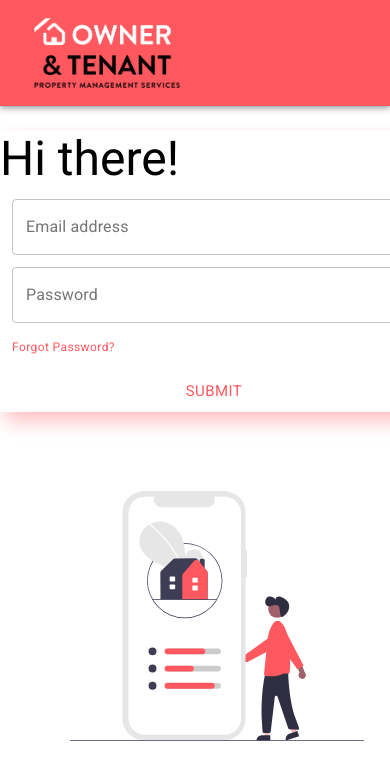
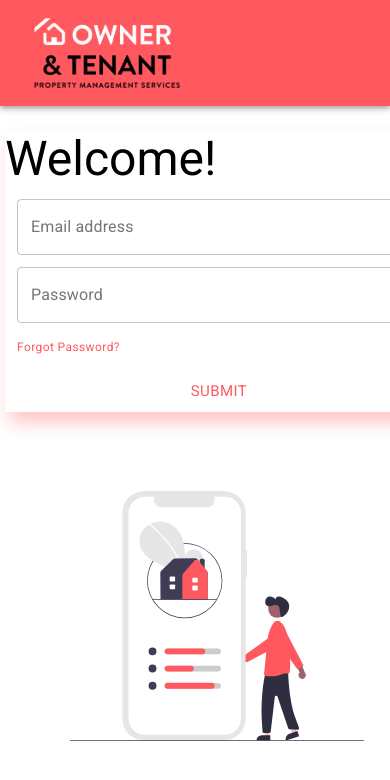
Before and after one commit to pradeepa45/ont_login, a React (Create React App) app: page /#/ in a window 390 px wide. Shown: the top 780 px of the page. Built offline with nearby package versions, Linux system fonts and the light colour scheme; a web font is replaced by a local one.

Commit message:
margin adjustment for mobile view

```diff
--- a/src/LoginPage.js
+++ b/src/LoginPage.js
@@ -91,9 +91,9 @@ function LoginPage(props) {
                 <Grid container direction='row-reverse' justify='space-evenly' alignItems='center' className={classes.cont}>
                     <Grid item xs className={classes.formDiv}>
                         {useMediaQuery({ query: '(max-width : 1024px)' }) &&
-                            <div id="inner-form-div" style={{ marginTop: '4%' }}>
+                            <div id="inner-form-div" style={{ marginTop: '4%', marginLeft : '5px' }}>
                                 <Typography variant='h3'>
-                                    Hi there!
+                                    Welcome!
                                 </Typography>
                                 <form onSubmit={handleSubmit(onSubmit, onError)} className={classes.root}>
                                     <div>
```
